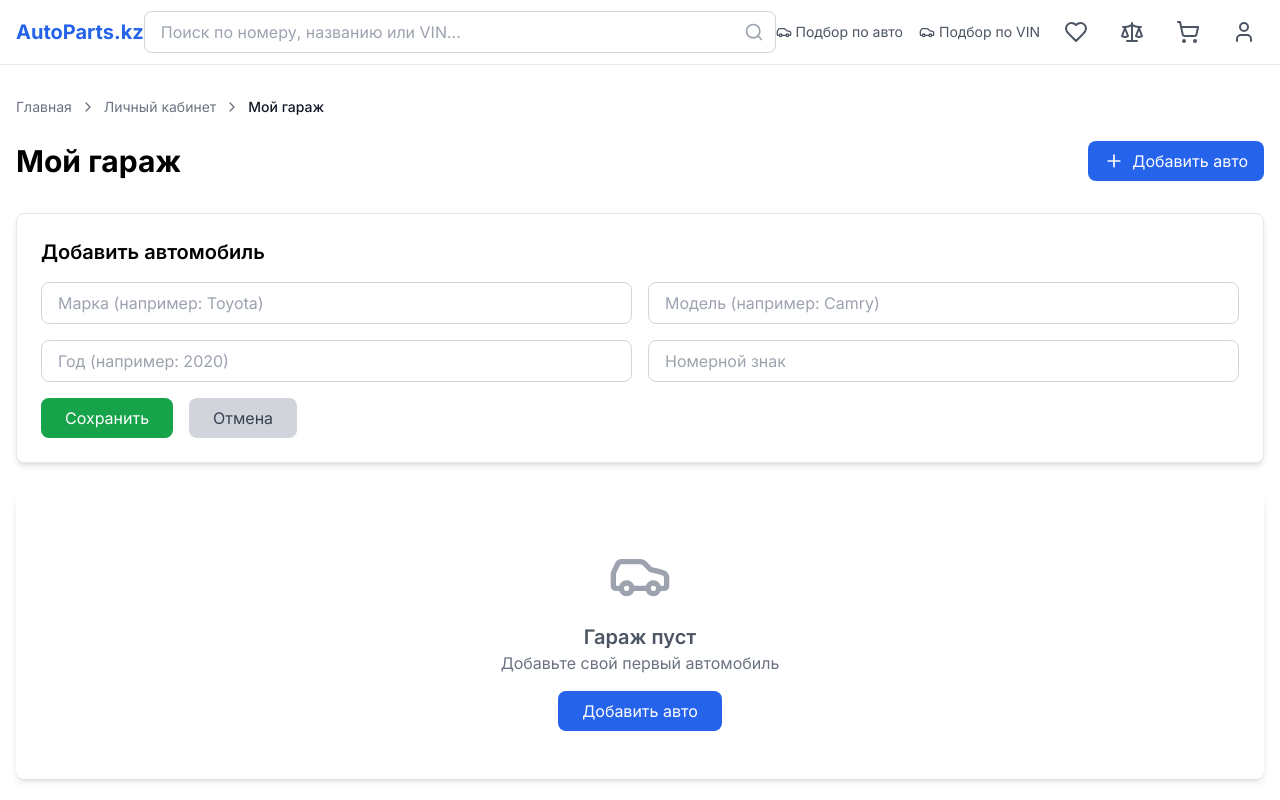
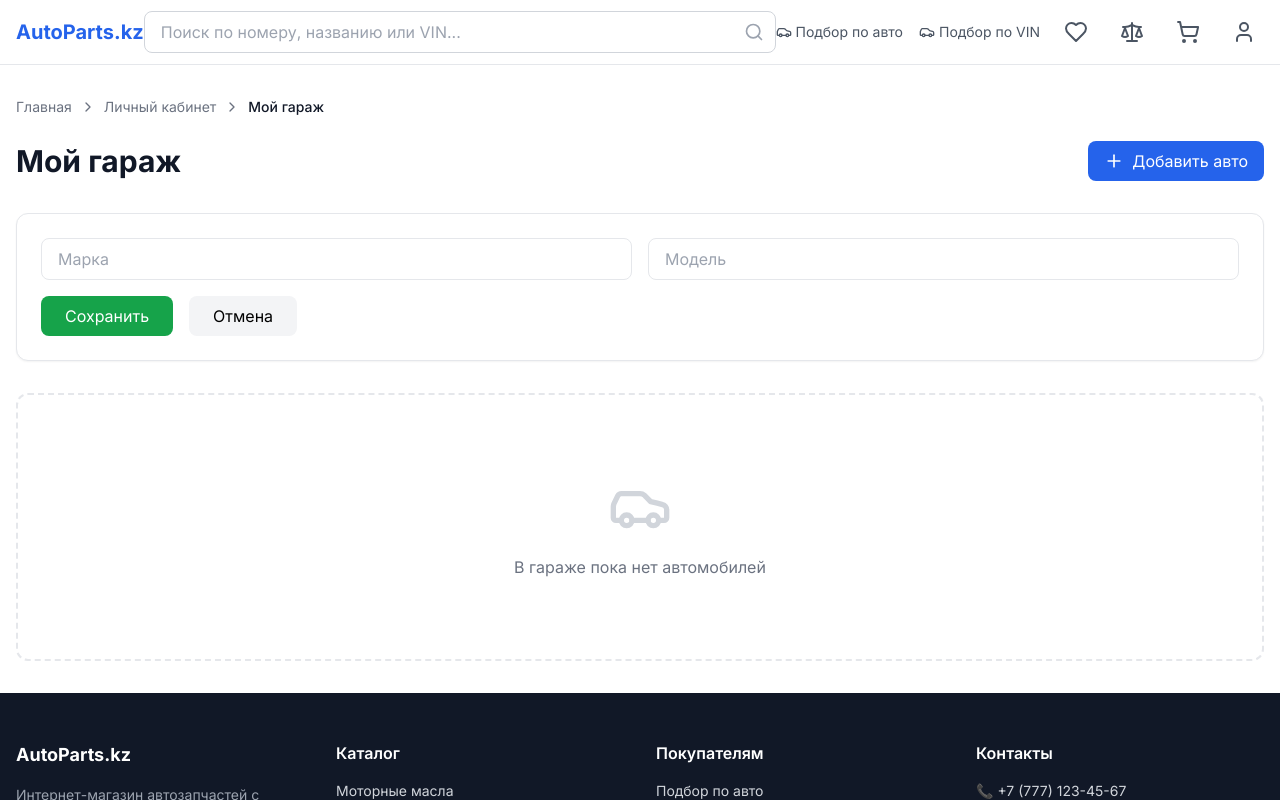
Before and after one commit to mayerpeter502-cloud/auto-parts-shop, a Next.js app: page /account/garage in a window 1280 px wide. Both pictures are taken after a click on the button "Добавить авто". Shown: the top 800 px of the page. Built offline with nearby package versions, Linux system fonts and the light colour scheme.

Commit message:
Fix useGarage position in garage page

```diff
--- a/src/app/account/garage/page.tsx
+++ b/src/app/account/garage/page.tsx
@@ -1,11 +1,13 @@
 "use client";
-import { useGarage } from '@/contexts/GarageContext';
+import { useGarage } from '@/contexts/GarageContext'; // Проверьте этот путь!
 import { Car, Trash2, Star, Plus, ChevronRight } from 'lucide-react';
 import { useState } from 'react';
 import Link from "next/link";
 
 export default function GaragePage() {
+  // Хук должен быть СТРОГО здесь, внутри функции
   const { cars, defaultCar, addCar, removeCar, setDefaultCar, isLoading } = useGarage();
+
   const [showAddForm, setShowAddForm] = useState(false);
   const [newCar, setNewCar] = useState({
     brand: '',
@@ -21,6 +23,7 @@ export default function GaragePage() {
         model: newCar.model,
         year: parseInt(newCar.year),
         licensePlate: newCar.licensePlate,
+        isDefault: cars.length === 0
       });
       setNewCar({ brand: '', model: '', year: '', licensePlate: '' });
       setShowAddForm(false);
@@ -33,7 +36,6 @@ export default function GaragePage() {
 
   return (
     <div className="container mx-auto px-4 py-8">
-      {/* Хлебные крошки внутри основного контейнера */}
       <nav className="flex items-center gap-2 text-sm text-gray-500 mb-6">
         <Link href="/" className="hover:text-blue-600">Главная</Link>
         <ChevronRight className="w-4 h-4" />
@@ -43,119 +45,63 @@ export default function GaragePage() {
       </nav>
 
       <div className="flex justify-between items-center mb-8">
-        <h1 className="text-3xl font-bold">Мой гараж</h1>
+        <h1 className="text-3xl font-bold text-gray-900">Мой гараж</h1>
         <button
           onClick={() => setShowAddForm(!showAddForm)}
-          className="flex items-center gap-2 bg-blue-600 text-white px-4 py-2 rounded-lg hover:bg-blue-700"
+          className="flex items-center gap-2 bg-blue-600 text-white px-4 py-2 rounded-lg hover:bg-blue-700 transition-colors"
         >
           <Plus className="w-5 h-5" />
           Добавить авто
         </button>
       </div>
 
+      {/* Форма добавления (если нужно) */}
       {showAddForm && (
-        <div className="bg-white p-6 rounded-lg shadow-md mb-8 border border-gray-200">
-          <h2 className="text-xl font-semibold mb-4">Добавить автомобиль</h2>
+        <div className="bg-white p-6 rounded-xl shadow-sm border border-gray-200 mb-8">
           <div className="grid grid-cols-1 md:grid-cols-2 gap-4">
             <input
               type="text"
-              placeholder="Марка (например: Toyota)"
+              placeholder="Марка"
               value={newCar.brand}
               onChange={(e) => setNewCar({ ...newCar, brand: e.target.value })}
-              className="border border-gray-300 rounded-lg px-4 py-2"
+              className="border rounded-lg px-4 py-2 outline-none focus:ring-2 focus:ring-blue-500"
             />
             <input
               type="text"
-              placeholder="Модель (например: Camry)"
+              placeholder="Модель"
               value={newCar.model}
               onChange={(e) => setNewCar({ ...newCar, model: e.target.value })}
-              className="border border-gray-300 rounded-lg px-4 py-2"
-            />
-            <input
-              type="text"
-              placeholder="Год (например: 2020)"
-              value={newCar.year}
-              onChange={(e) => setNewCar({ ...newCar, year: e.target.value })}
-              className="border border-gray-300 rounded-lg px-4 py-2"
-            />
-            <input
-              type="text"
-              placeholder="Номерной знак"
-              value={newCar.licensePlate}
-              onChange={(e) => setNewCar({ ...newCar, licensePlate: e.target.value })}
-              className="border border-gray-300 rounded-lg px-4 py-2"
+              className="border rounded-lg px-4 py-2 outline-none focus:ring-2 focus:ring-blue-500"
             />
           </div>
           <div className="flex gap-4 mt-4">
-            <button
-              onClick={handleAddCar}
-              className="bg-green-600 text-white px-6 py-2 rounded-lg hover:bg-green-700"
-            >
-              Сохранить
-            </button>
-            <button
-              onClick={() => setShowAddForm(false)}
-              className="bg-gray-300 text-gray-700 px-6 py-2 rounded-lg hover:bg-gray-400"
-            >
-              Отмена
-            </button>
+            <button onClick={handleAddCar} className="bg-green-600 text-white px-6 py-2 rounded-lg">Сохранить</button>
+            <button onClick={() => setShowAddForm(false)} className="bg-gray-100 px-6 py-2 rounded-lg">Отмена</button>
           </div>
         </div>
       )}
 
       {cars.length === 0 ? (
-        <div className="text-center py-12 bg-white rounded-lg shadow-md">
-          <Car className="w-16 h-16 text-gray-400 mx-auto mb-4" />
-          <h2 className="text-xl font-semibold text-gray-600">Гараж пуст</h2>
-          <p className="text-gray-500 mb-4">Добавьте свой первый автомобиль</p>
-          <button
-            onClick={() => setShowAddForm(true)}
-            className="bg-blue-600 text-white px-6 py-2 rounded-lg hover:bg-blue-700"
-          >
-            Добавить авто
-          </button>
+        <div className="text-center py-20 bg-white rounded-xl border-2 border-dashed border-gray-200">
+          <Car className="w-16 h-16 text-gray-300 mx-auto mb-4" />
+          <p className="text-gray-500">В гараже пока нет автомобилей</p>
         </div>
       ) : (
         <div className="grid grid-cols-1 md:grid-cols-2 lg:grid-cols-3 gap-6">
           {cars.map((car) => (
-            <div
-              key={car.id}
-              className={`bg-white rounded-lg shadow-md border-2 ${
-                defaultCar?.id === car.id ? 'border-blue-500' : 'border-gray-200'
-              }`}
-            >
-              <div className="p-6">
-                <div className="flex items-start justify-between mb-4">
-                  <div>
-                    <h3 className="text-xl font-semibold">
-                      {car.brand} {car.model}
-                    </h3>
-                    <p className="text-gray-600">{car.year} г.</p>
-                    {car.licensePlate && (
-                      <p className="text-gray-500 text-sm">{car.licensePlate}</p>
-                    )}
-                  </div>
-                  {defaultCar?.id === car.id && (
-                    <Star className="w-6 h-6 text-blue-500 fill-blue-500" />
-                  )}
+            <div key={car.id} className={`p-6 rounded-xl border-2 bg-white ${car.isDefault ? 'border-blue-500' : 'border-gray-100'}`}>
+              <div className="flex justify-between items-start mb-4">
+                <div>
+                  <h3 className="text-lg font-bold">{car.brand} {car.model}</h3>
+                  <p className="text-gray-500">{car.year} г.</p>
                 </div>
-                <div className="flex gap-2">
-                  {defaultCar?.id !== car.id && (
-                    <button
-                      onClick={() => setDefaultCar(car.id)}
-                      className="flex-1 flex items-center justify-center gap-2 bg-blue-600 text-white px-4 py-2 rounded-lg hover:bg-blue-700 text-sm"
-                    >
-                      <Star className="w-4 h-4" />
-                      По умолчанию
-                    </button>
-                  )}
-                  <button
-                    onClick={() => removeCar(car.id)}
-                    className="flex items-center justify-center gap-2 bg-red-100 text-red-600 px-4 py-2 rounded-lg hover:bg-red-200 text-sm"
-                  >
-                    <Trash2 className="w-4 h-4" />
-                  </button>
-                </div>
+                {car.isDefault && <Star className="w-5 h-5 text-blue-500 fill-blue-500" />}
+              </div>
+              <div className="flex gap-2">
+                {!car.isDefault && (
+                  <button onClick={() => setDefaultCar(car.id)} className="flex-1 text-sm bg-blue-50 text-blue-600 py-2 rounded-lg">Сделать основным</button>
+                )}
+                <button onClick={() => removeCar(car.id)} className="p-2 bg-red-50 text-red-500 rounded-lg"><Trash2 className="w-5 h-5" /></button>
               </div>
             </div>
           ))}
```
